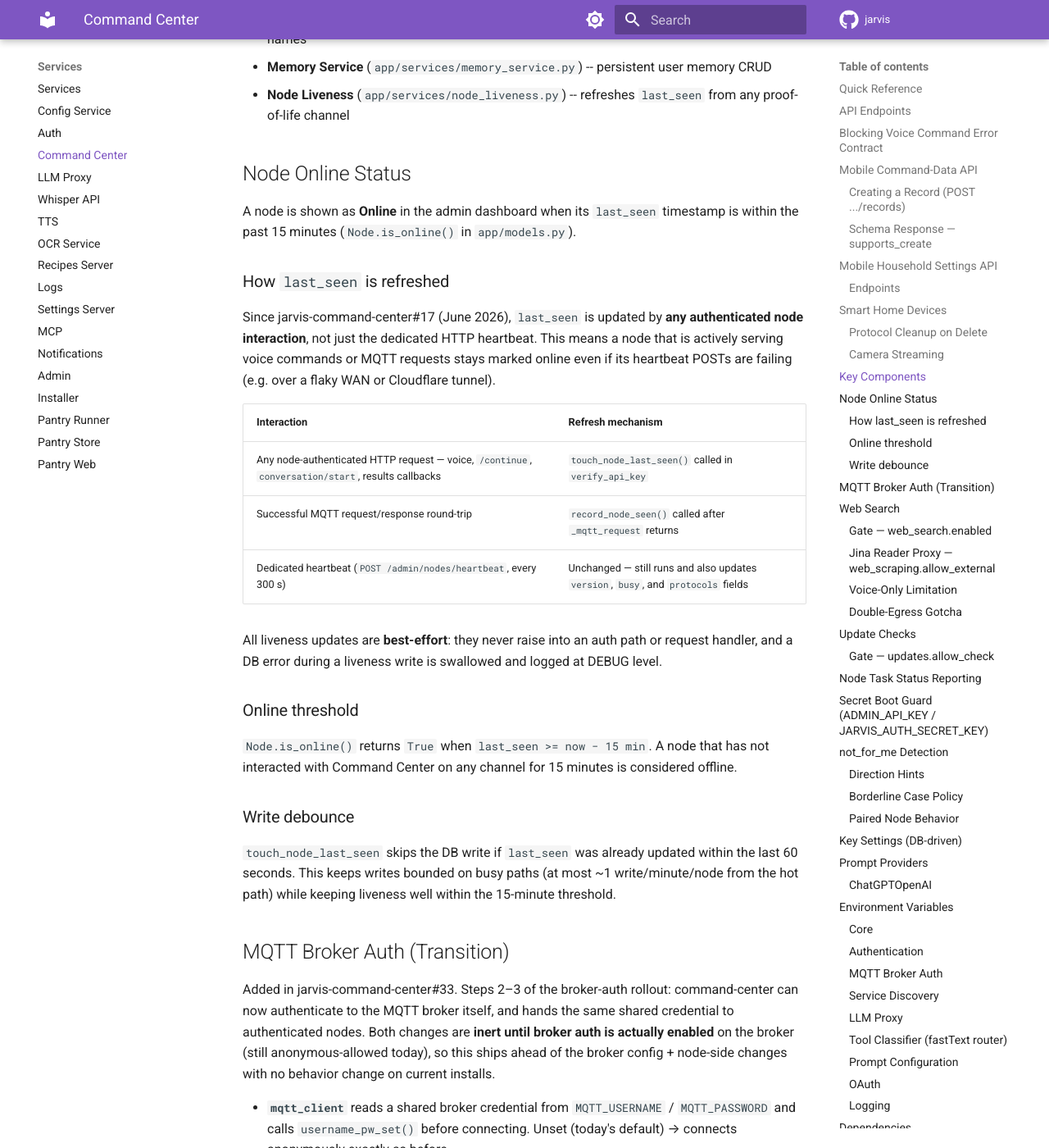
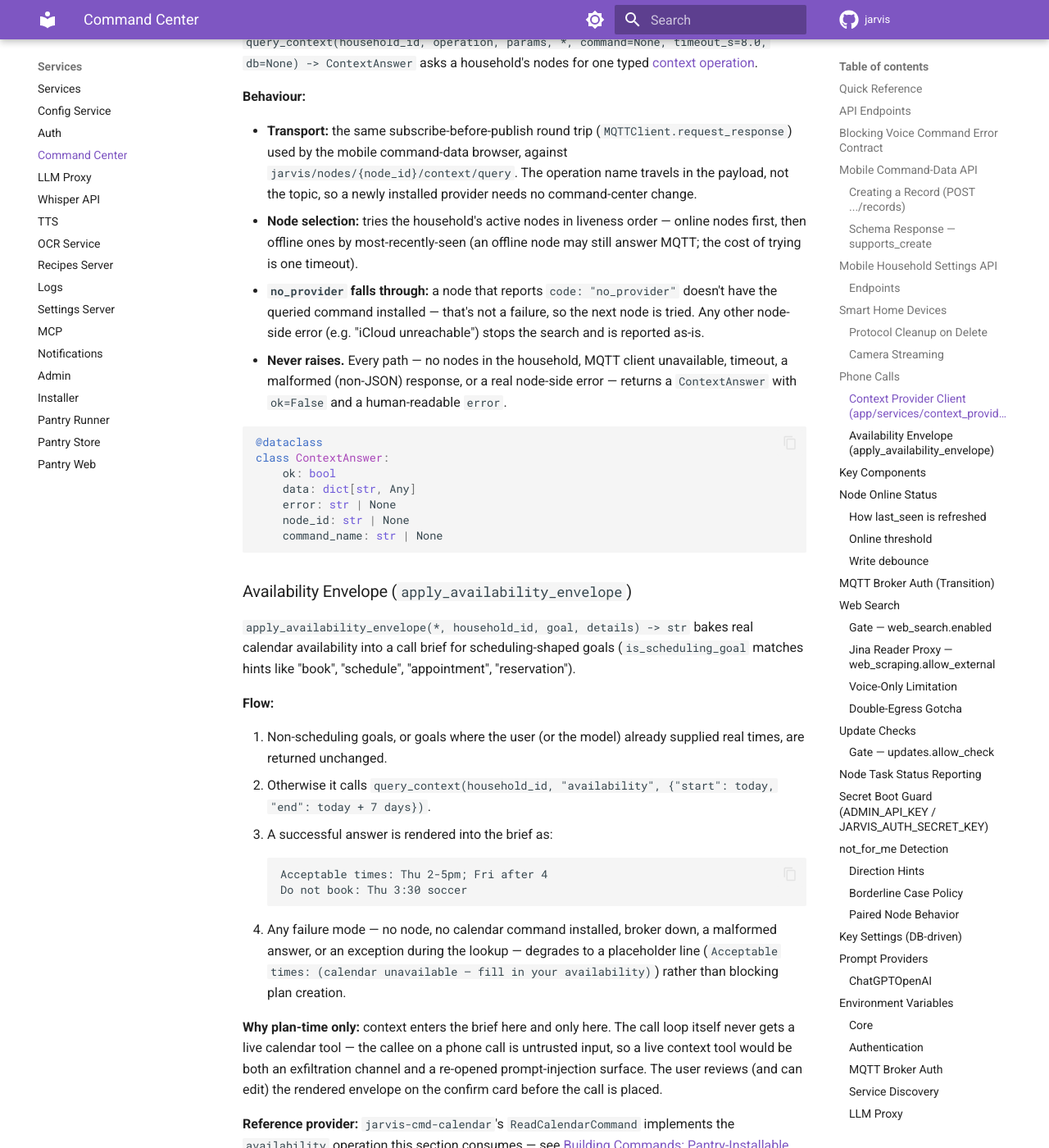
Before and after one commit to alexberardi/jarvis-docs, an MkDocs documentation site: the page built from docs/services/command-center.md, in a window 1280 px wide and 1400 px high, scrolled down 7572 px. Shown: the whole window at 82% size. Built offline with MkDocs 1.6.1 and Material for MkDocs 9.7.7, drawn with Linux system fonts in a browser that asks for light colours; comment, search, counter and statistics services are not loaded; some of the changed text lies outside the part shown.

Commit message:
docs(jarvis-command-center): sync from #61

````diff
--- a/docs/services/command-center.md
+++ b/docs/services/command-center.md
@@ -191,6 +191,50 @@
 | `GET` | `/api/v0/cameras/stream/{stream_name}/{path}` | Household member (stream owner) | Proxy HLS/MP4 segments from go2rtc |
 
 The HLS proxy restricts `{path}` to media file suffixes (`.m3u8`, `.ts`, `.mp4`, `.m4s`, `.aac`, `.vtt`, `.key`) so it cannot be pivoted to go2rtc control endpoints like `/api/config`, which would disclose every household's camera/OAuth credentials.
+
+## Phone Calls
+
+Added in jarvis-command-center#61, building on the context-provider capability introduced by jarvis-command-sdk#7 (`jarvis-command-sdk >= 0.6.0`). The phone-call plan-draft step (`create_call_plan` in `app/services/phone_call_service.py`) can pull real, plan-time context from a household's nodes before the confirm card is shown to the user.
+
+### Context Provider Client (`app/services/context_provider_client.py`)
+
+`query_context(household_id, operation, params, *, command=None, timeout_s=8.0, db=None) -> ContextAnswer` asks a household's nodes for one typed [context operation](../libraries/command-sdk.md#context-provider-hooks).
+
+**Behaviour:**
+
+- **Transport:** the same subscribe-before-publish round trip (`MQTTClient.request_response`) used by the mobile command-data browser, against `jarvis/nodes/{node_id}/context/query`. The operation name travels in the payload, not the topic, so a newly installed provider needs no command-center change.
+- **Node selection:** tries the household's active nodes in liveness order — online nodes first, then offline ones by most-recently-seen (an offline node may still answer MQTT; the cost of trying is one timeout).
+- **`no_provider` falls through:** a node that reports `code: "no_provider"` doesn't have the queried command installed — that's not a failure, so the next node is tried. Any other node-side error (e.g. "iCloud unreachable") stops the search and is reported as-is.
+- **Never raises.** Every path — no nodes in the household, MQTT client unavailable, timeout, a malformed (non-JSON) response, or a real node-side error — returns a `ContextAnswer` with `ok=False` and a human-readable `error`.
+
+```python
+@dataclass
+class ContextAnswer:
+    ok: bool
+    data: dict[str, Any]
+    error: str | None
+    node_id: str | None
+    command_name: str | None
+```
+
+### Availability Envelope (`apply_availability_envelope`)
+
+`apply_availability_envelope(*, household_id, goal, details) -> str` bakes real calendar availability into a call brief for scheduling-shaped goals (`is_scheduling_goal` matches hints like "book", "schedule", "appointment", "reservation").
+
+**Flow:**
+
+1. Non-scheduling goals, or goals where the user (or the model) already supplied real times, are returned unchanged.
+2. Otherwise it calls `query_context(household_id, "availability", {"start": today, "end": today + 7 days})`.
+3. A successful answer is rendered into the brief as:
+   ```
+   Acceptable times: Thu 2-5pm; Fri after 4
+   Do not book: Thu 3:30 soccer
+   ```
+4. Any failure mode — no node, no calendar command installed, broker down, a malformed answer, or an exception during the lookup — degrades to a placeholder line (`Acceptable times: (calendar unavailable — fill in your availability)`) rather than blocking plan creation.
+
+**Why plan-time only:** context enters the brief here and only here. The call loop itself never gets a live calendar tool — the callee on a phone call is untrusted input, so a live context tool would be both an exfiltration channel and a re-opened prompt-injection surface. The user reviews (and can edit) the rendered envelope on the confirm card before the call is placed.
+
+**Reference provider:** `jarvis-cmd-calendar`'s `ReadCalendarCommand` implements the `availability` operation this section consumes — see [Building Commands: Pantry-Installable Commands](../commands/index.md#pantry-installable-commands).
 
 ## Key Components
 
````
